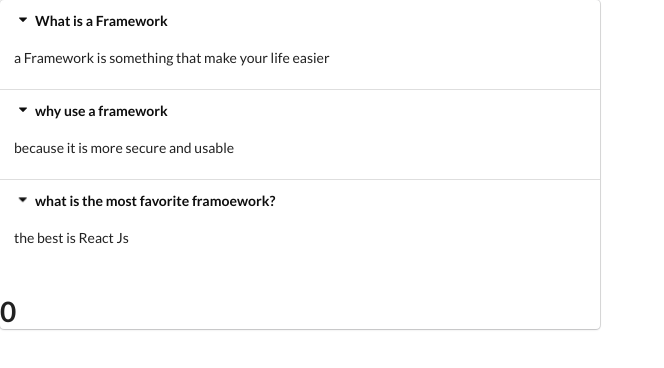
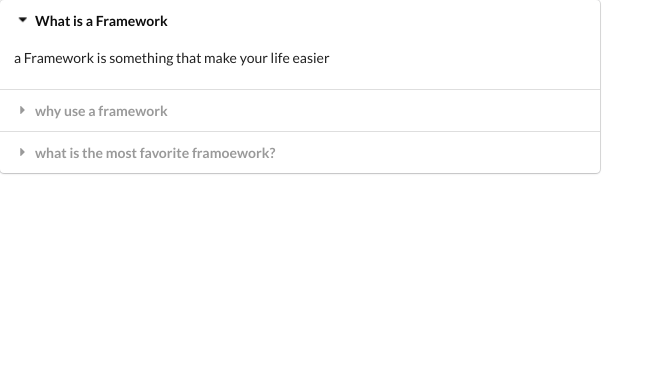
Before and after one commit to manimovassagh/Hooks, a React (Create React App) app: page / in a window 1280 px wide. Both pictures are taken after a click on the element "What is a Framework". Shown: the top 368 px of the page, without its empty margins (0-664 px from the left). Built offline with nearby package versions, Linux system fonts and the light colour scheme.

Commit message:
accordion finished

```diff
--- a/src/components/Accordion.js
+++ b/src/components/Accordion.js
@@ -5,17 +5,20 @@ const Accordion = ({ items }) => {
   const [activeIndex, setActiveIndex] = useState(null);
 
   const renderedItems = items.map((item, index) => {
-    const onTitleClick = (index) => {
+
+
+    const onTitleClick = () => {
       setActiveIndex(index);
     };
+    const active = index ===activeIndex ? 'active' : '';
 
     return (
-      <React.Fragment key={index}>
-        <div className="title active" onClick={() => onTitleClick(index)}>
+      <React.Fragment key={item.title}>
+        <div className={`title ${active}`} onClick={() => onTitleClick()}>
           <i className="dropdown icon"></i>
           {item.title}
         </div>
-        <div className="content active">
+        <div className={`content  ${active}`}>
           <p>{item.content}</p>
         </div>
       </React.Fragment>
@@ -25,7 +28,7 @@ const Accordion = ({ items }) => {
   return (
     <div className="ui styled accordion">
       {renderedItems}
-      <h1>{activeIndex}</h1>
+
     </div>
   );
 };
```
